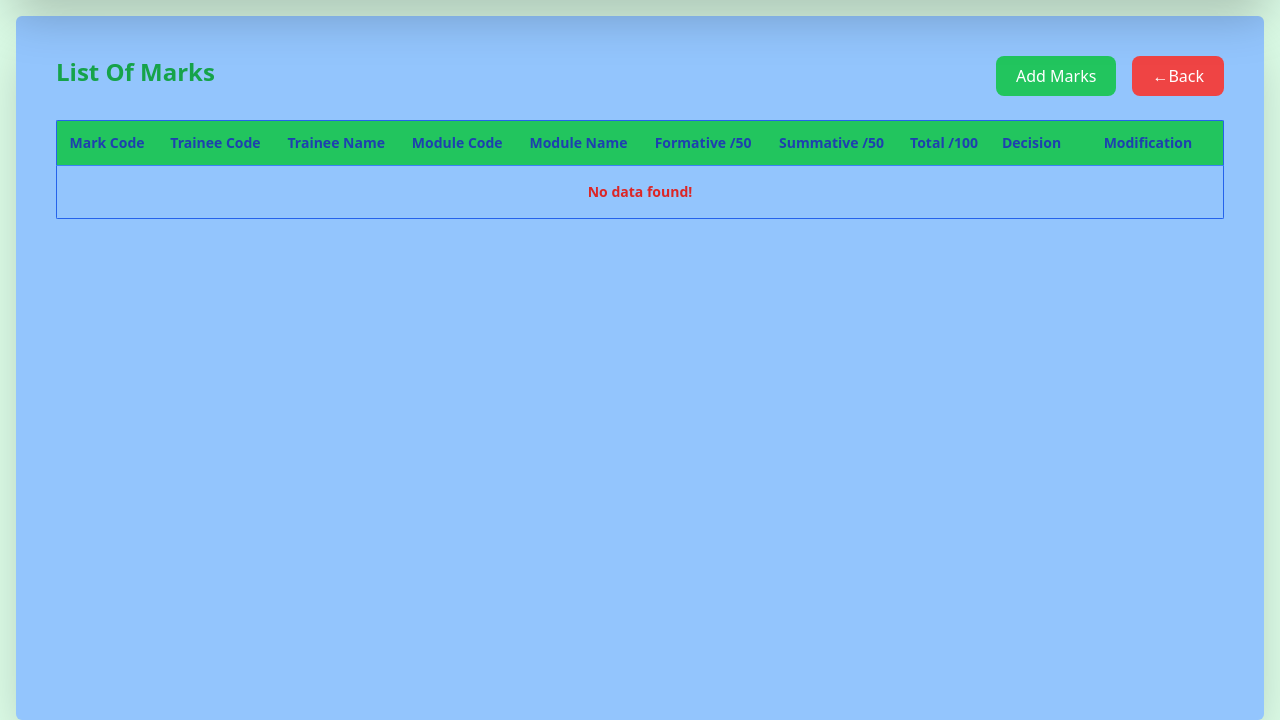
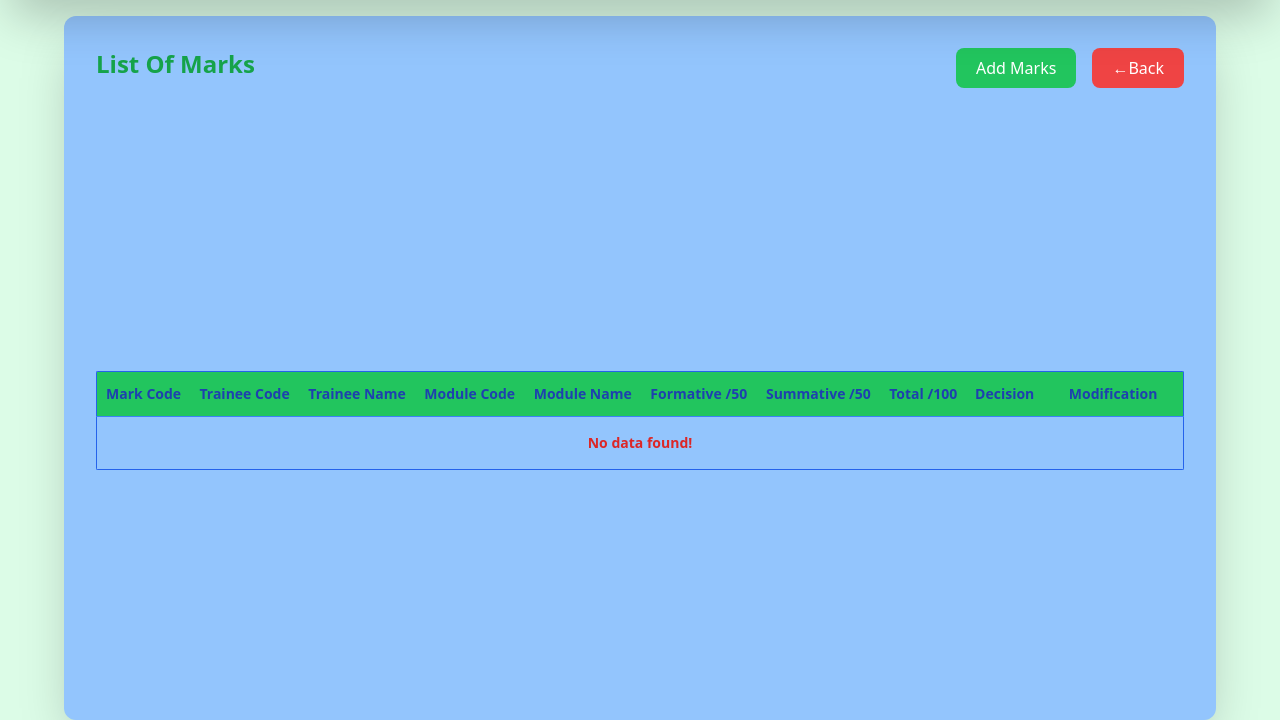
Before and after one commit to nietiene/Niyomugabo_Etinene_PHP_PHROGRAMMING_INTEGRATED_ASSESSMENT, a PHP site: page /listOfMarks.php in a window 1280 px wide. Shown: the part 80-800 px from the top of the page. Run offline with PHP 8.4, Linux system fonts and the light colour scheme; the visitor is signed in with stand-in values (Sample User, id 1); data that the repository does not hold is empty; some libraries are stand-ins or nearby versions.

Commit message:
commit of gikonko-tss-managment-system

```diff
--- a/listOfMarks.php
+++ b/listOfMarks.php
@@ -24,7 +24,8 @@
 </header>
 
 <main class="flex-grow pt-24 px-4 flex justify-center">
-  <div class="bg-blue-300 p-8 px-10 py-10 shadow-2xl rounded-md w-full max-w-7xl mx-auto">
+  <div class="bg-blue-300 shadow-2xl rounded-xl p-8 w-full max-w-6xl min-h-[10vh] flex flex-col justify-between">
+
     <div class="mb-6 flex justify-between space-x-6">
       <h1 class="text-2xl text-center text-green-600 font-semibold">List Of Marks</h1>
 
@@ -34,7 +35,7 @@
       </div>
     </div>
 
-    <div class="overflow-x-auto rounded-sm">
+    <div class="overflow-x-auto rounded-sm mb-[20%]">
       <table class="border border-blue-600 text-sm w-full">
         <thead>
           <tr class="bg-green-500 text-blue-800">
```
